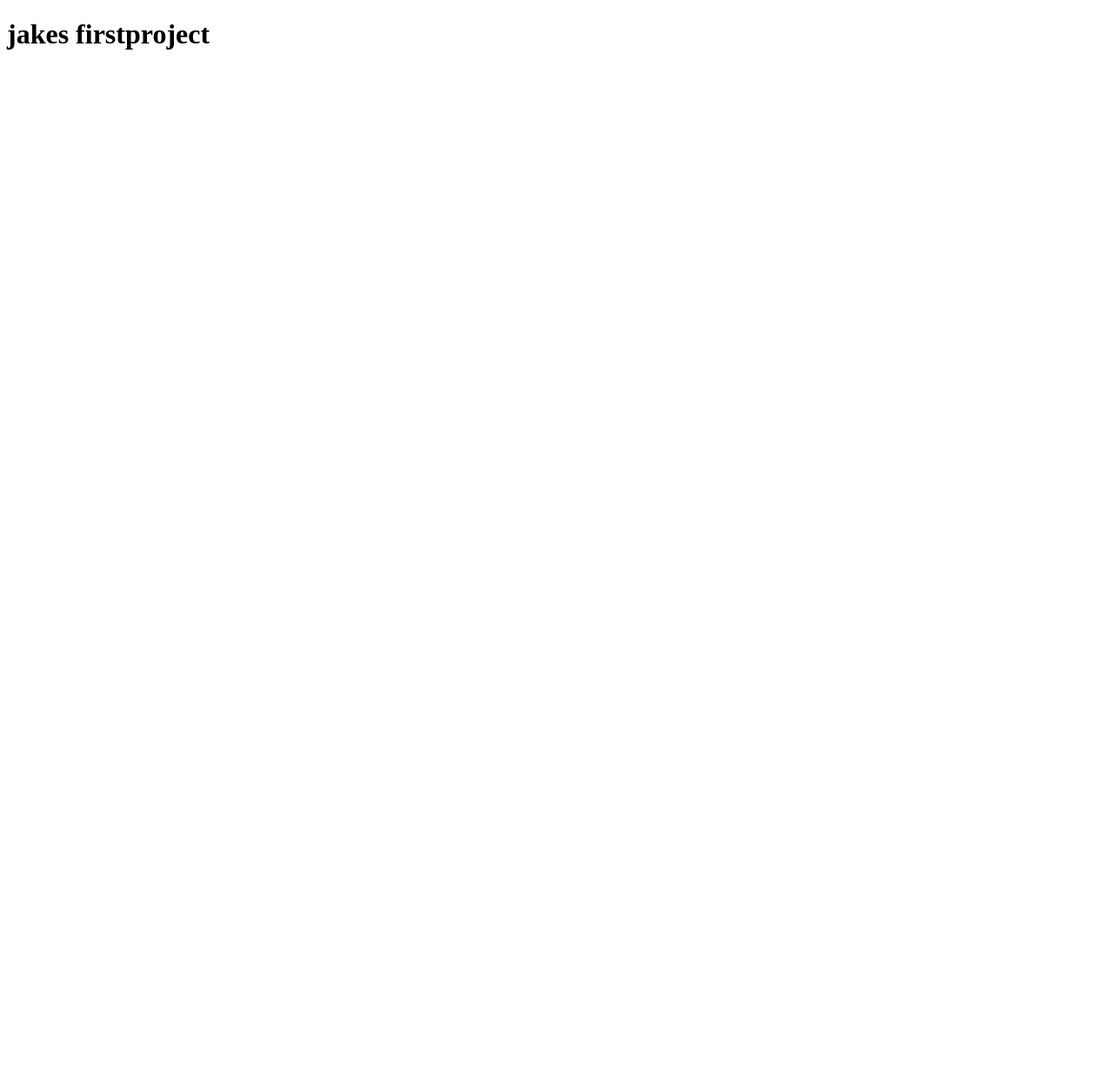
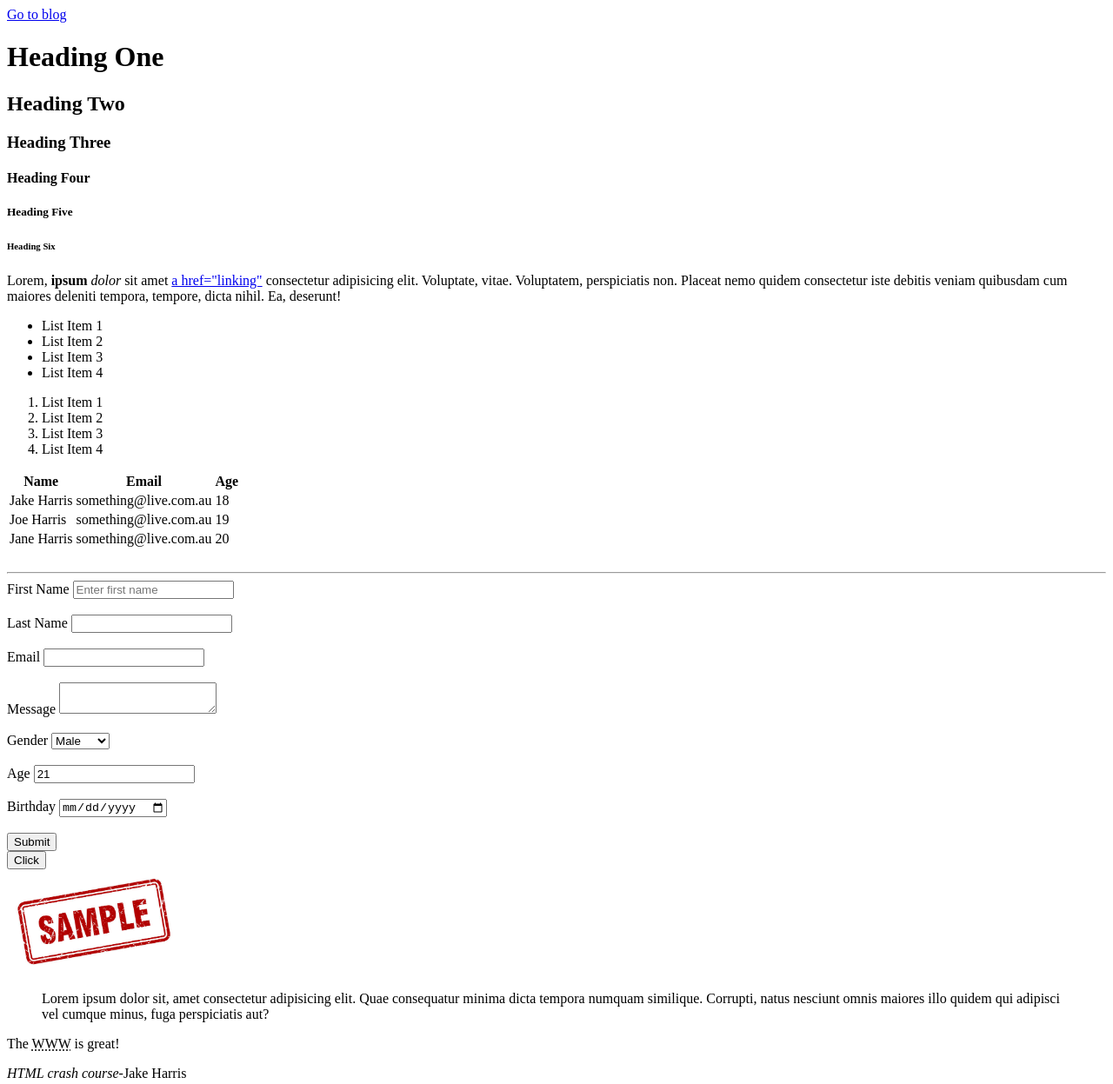
Before and after one commit to jakesharris/firstproject, a plain HTML site: page index.html in a window 1280 px wide. Shown: the whole page at 87% size. Before the commit the page ends 800 px from the top, so only its background shows below. Drawn offline with Linux system fonts and the light colour scheme.

Commit message:
html basics

```diff
--- a/index.html
+++ b/index.html
@@ -1,12 +1,138 @@
 <!DOCTYPE html>
-<html lang="en">
-<head>
-    <meta charset="UTF-8">
-    <meta http-equiv="X-UA-Compatible" content="IE=edge">
-    <meta name="viewport" content="width=device-width, initial-scale=1.0">
-    <title>Document</title>
-</head>
-<body>
-    <h1>jakes firstproject</h1>
-</body>
-</html>
+<html>
+    <head>
+<title>HTML CHEAT SHEET</title>
+    </head>
+    <body>
+
+        <a href="blog.html">Go to blog</a>
+
+        <!-- Headings -->
+        <h1>Heading One</h1>
+        <h2>Heading Two</h2>
+        <h3>Heading Three</h3>
+        <h4>Heading Four</h4>
+        <h5>Heading Five</h5>
+        <h6>Heading Six</h6>
+
+        <!-- Paragraphs -->
+        <p>Lorem, <strong>ipsum</strong> <em>dolor</em> sit amet <a href="http://google.com" target="_blank">a href="linking"</a> consectetur adipisicing elit. Voluptate, vitae. Voluptatem, perspiciatis non. Placeat nemo quidem consectetur iste debitis veniam quibusdam cum maiores deleniti tempora, tempore, dicta nihil. Ea, deserunt!</p>
+
+        <!-- Lists -->
+        <ul>
+            <li> List Item 1</li>
+            <li> List Item 2</li>
+            <li> List Item 3</li>
+            <li> List Item 4</li>
+        </ul>
+
+        <ol>
+            <li> List Item 1</li>
+            <li> List Item 2</li>
+            <li> List Item 3</li>
+            <li> List Item 4</li>
+        </ol>
+
+        <!-- Table -->
+        <table>
+            <thead>
+                <tr>
+                    <th>Name</th>
+                    <th>Email</th>
+                    <th>Age</th>
+                </tr>
+            </thead>
+            <tbody>
+                <tr>
+                    <td>Jake Harris</td>
+                    <td>something@live.com.au</td>
+                    <td>18</td>
+                </tr>
+                <tr>
+                    <td>Joe Harris</td>
+                    <td>something@live.com.au</td>
+                    <td>19</td>
+                </tr>
+                <tr>
+                    <td>Jane Harris</td>
+                    <td>something@live.com.au</td>
+                    <td>20</td>
+                </tr>
+            </tbody>
+        </table>
+
+        <br>
+        <hr>
+
+        <!-- Forms -->
+        <form action="process.php" method="POST">
+            <div>
+            <label>First Name</label>
+            <input type="text" name="firstName" placeholder="Enter first name">
+            </div>
+
+            <br>
+
+            <div>
+            <label>Last Name</label>
+            <input type="text" name="lastName">
+            </div>
+
+            <br>
+
+            <div>
+            <label>Email</label>
+            <input type="email" name="email">
+            </div>
+
+            <br>
+
+            <div>
+            <label>Message</label>
+            <textarea name="message"></textarea>
+            </div>
+
+            <br>
+
+            <div>
+            <label>Gender</label>
+            <Select name="Gender">
+                <option value="male">Male</option>
+                <option value="female">Female</option>
+                <option value="other">Other</option>
+            </Select>
+            </div>
+            <br>
+            <div>
+                <label>Age</label>
+                <input type="number" name="age" value="21">
+            </div>
+            <br>
+            <div>
+                <label>Birthday</label>
+                <input type="date" name="Birthday">
+            </div>
+            <br>
+            <input type="submit" name="submit" value="Submit">
+
+        </form>
+
+         <!-- Buttons -->
+         <button>Click</button>
+
+         <br>
+
+         <!-- Image -->
+         <a href="sample.jpg">
+         <img src="sample.jpg" alt="Sample Image" width="200">
+         </a>
+
+         <!-- Quotations -->
+
+         <blockquote cite="http://coding.com">
+             Lorem ipsum dolor sit, amet consectetur adipisicing elit. Quae consequatur minima dicta tempora numquam similique. Corrupti, natus nesciunt omnis maiores illo quidem qui adipisci vel cumque minus, fuga perspiciatis aut?
+         </blockquote>
+
+         <p>The <abbr title="World Wide Web">WWW</abbr> is great!</p>
+
+         <p><cite>HTML crash course</cite>-Jake Harris</p>
```
Also changed, not shown: blog.html (added, +73 -0 lines), sample.jpg (added).
